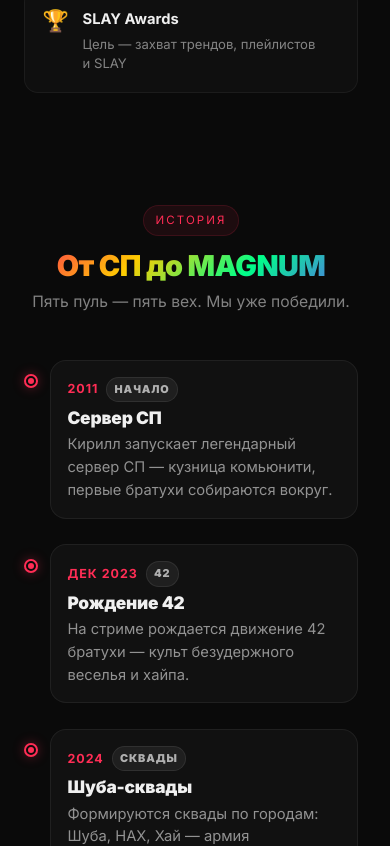
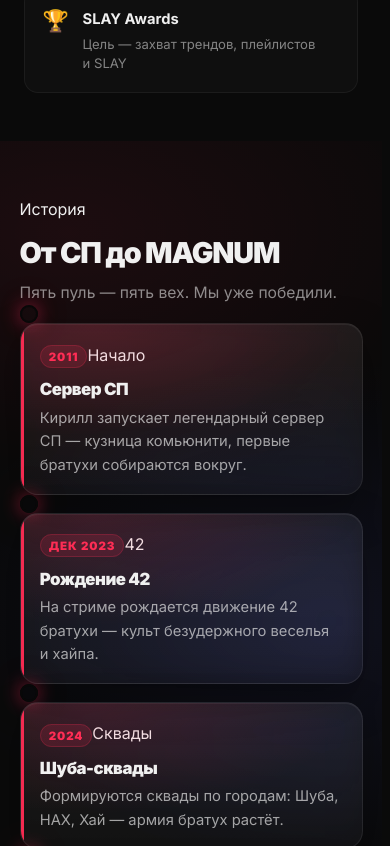
Before and after one commit to ooo-yuki/magnum-album, a React (Vite) app: page /magnum in a window 390 px wide. Shown: the part 2598-3444 px from the top of the page. Built offline with nearby package versions, Linux system fonts and the light colour scheme.

Commit message:
chore: micro 5 — CTA magnetic refine + Singles depth v3 (silent polish, tsc+build+deploy)

```diff
--- a/src/components/Singles.module.css
+++ b/src/components/Singles.module.css
@@ -46,6 +46,7 @@
 }
 
 /* singles polish v2 — hover depth 3D */
+/* singles polish v3 — refined shadow + cover lift */
 .card {
   display: flex;
   align-items: center;
@@ -91,7 +92,7 @@
   background: rgba(255, 255, 255, 0.055);
   border-color: transparent;
   transform: translateY(-4px) scale(1.01);
-  box-shadow: 0 8px 32px rgba(0,0,0,0.5), 0 0 32px rgba(255, 45, 85, 0.22), 0 0 56px rgba(88, 101, 242, 0.14);
+  box-shadow: 0 12px 36px rgba(0,0,0,0.55), 0 0 34px rgba(255, 45, 85, 0.24), 0 0 60px rgba(88, 101, 242, 0.16);
 }
 
 .card:hover::before {
--- a/src/components/Timeline.module.css
+++ b/src/components/Timeline.module.css
@@ -1,105 +1,369 @@
 .timeline {
-  padding: 4rem 1.5rem 3rem;
-  max-width: 920px;
+  position: relative;
+  padding: clamp(3.5rem, 7vw, 6rem) max(1rem, 5vw);
+  max-width: 1180px;
   margin: 0 auto;
+  overflow: clip;
+  isolation: isolate;
+}
+
+/* background grid glow */
+.timeline::before {
+  content: "";
+  position: absolute;
+  inset: 0;
+  background:
+    radial-gradient(700px 420px at 18% 8%, rgba(255, 45, 85, 0.08), transparent 62%),
+    radial-gradient(680px 420px at 88% 42%, rgba(88, 101, 242, 0.09), transparent 62%),
+    radial-gradient(640px 420px at 42% 92%, rgba(0, 255, 136, 0.06), transparent 64%);
+  pointer-events: none;
+  z-index: -1;
+}
+
+.head {
+  text-align: center;
+  max-width: 760px;
+  margin: 0 auto clamp(2.2rem, 5vw, 3.6rem);
+}
+
+.kicker {
+  display: inline-flex;
+  align-items: center;
+  gap: 0.5rem;
+  font-size: 0.72rem;
+  font-weight: 800;
+  letter-spacing: 0.14em;
+  text-transform: uppercase;
+  color: rgba(240, 240, 240, 0.62);
+  border: 1px solid rgba(255, 255, 255, 0.08);
+  background: rgba(255, 255, 255, 0.04);
+  backdrop-filter: blur(10px);
+  padding: 0.42rem 0.75rem 0.42rem 0.55rem;
+  border-radius: 100px;
+}
+
+.kickerDot {
+  width: 7px;
+  height: 7px;
+  border-radius: 999px;
+  background: #ff2d55;
+  box-shadow: 0 0 14px rgba(255, 45, 85, 0.85), 0 0 32px rgba(255, 45, 85, 0.4);
+  animation: kickerPulse 1.4s ease-in-out infinite alternate;
+}
+
+.kickerCount {
+  margin-left: 0.15rem;
+  padding: 0.1rem 0.42rem;
+  border-radius: 999px;
+  background: linear-gradient(135deg, #ff2d55, #ffcc00);
+  color: #0a0a0a;
+  font-weight: 900;
+  font-size: 0.68rem;
+  letter-spacing: 0;
+}
+
+@keyframes kickerPulse {
+  from { transform: scale(1); opacity: 0.95; }
+  to { transform: scale(1.18); opacity: 1; }
+}
+
+.title {
+  margin-top: 1rem;
+  font-size: clamp(1.8rem, 4.5vw, 3rem);
+  font-weight: 900;
+  letter-spacing: -0.04em;
+  line-height: 0.98;
+}
+
+.titleAccent {
+  background: linear-gradient(90deg, #ff2d55, #ffcc00, #00ff88, #5865f2);
+  background-size: 200% 100%;
+  -webkit-background-clip: text;
+  background-clip: text;
+  -webkit-text-fill-color: transparent;
+  animation: titleShift 4.5s ease-in-out infinite alternate;
+}
+
+@keyframes titleShift {
+  to { background-position: 100% 50%; }
+}
+
+.subtitle {
+  margin-top: 0.85rem;
+  font-size: clamp(0.98rem, 1.8vw, 1.08rem);
+  color: rgba(240, 240, 240, 0.56);
+  line-height: 1.6;
+  text-wrap: balance;
+}
+
+/* track */
+
+.trackWrap {
   position: relative;
+  padding: 0.6rem 0 1rem;
 }
-.header { text-align: center; margin-bottom: 2.8rem; }
-.badge {
-  display: inline-block;
-  font-size: 0.72rem;
-  letter-spacing: 0.18em;
-  text-transform: uppercase;
-  color: var(--accent);
-  background: rgba(255,45,85,0.08);
-  border: 1px solid rgba(255,45,85,0.14);
-  padding: 0.32rem 0.7rem;
-  border-radius: 100px;
-  margin-bottom: 0.9rem;
-}
-.title {
-  font-size: clamp(1.8rem, 4vw, 2.6rem);
-  font-weight: 900;
-  letter-spacing: -0.02em;
-  margin-bottom: 0.5rem;
-  background: var(--gradient);
-  -webkit-background-clip: text;
-  -webkit-text-fill-color: transparent;
-  background-clip: text;
-}
-.subtitle { color: rgba(240,240,240,0.52); font-size: 0.98rem; }
-.track {
-  position: relative;
-  display: flex;
-  flex-direction: column;
-  gap: 1.6rem;
-  padding-left: 2.2rem;
-}
-.line {
+
+.spine {
   position: absolute;
-  left: 14px;
+  left: 50%;
   top: 0;
   bottom: 0;
   width: 2px;
-  background: linear-gradient(180deg, var(--accent), #ffcc00, #00ff88);
-  opacity: 0.35;
-  transform-origin: top;
-  border-radius: 2px;
+  transform: translateX(-50%);
+  background: rgba(255, 255, 255, 0.07);
+  border-radius: 999px;
+  overflow: hidden;
 }
-.item { position: relative; display: flex; gap: 1rem; }
+
+.progress {
+  position: absolute;
+  inset: 0;
+  background: linear-gradient(180deg, #ff2d55, #ffcc00 32%, #00ff88 62%, #5865f2 92%);
+  border-radius: inherit;
+  transform: scaleY(0);
+  transform-origin: top center;
+  box-shadow: 0 0 18px rgba(255, 45, 85, 0.35);
+}
+
+.list {
+  list-style: none;
+  display: flex;
+  flex-direction: column;
+  gap: clamp(1.2rem, 2.8vw, 1.9rem);
+  position: relative;
+}
+
+.row {
+  display: grid;
+  grid-template-columns: 1fr 56px 1fr;
+  align-items: center;
+  gap: 0;
+  min-height: 132px;
+}
+
+/* alternate side: even rows have card left, odd rows card right visually */
+.row:nth-child(even) .card { order: 3; }
+.row:nth-child(even) .center { order: 2; }
+.row:nth-child(even) .spacer { order: 1; }
+
+.card {
+  position: relative;
+  background: linear-gradient(180deg, rgba(255, 255, 255, 0.07), rgba(255, 255, 255, 0.035));
+  border: 1px solid rgba(255, 255, 255, 0.08);
+  backdrop-filter: blur(14px) saturate(1.08);
+  border-radius: 18px;
+  padding: 1.15rem 1.2rem 1rem;
+  overflow: hidden;
+  box-shadow: 0 16px 40px rgba(0, 0, 0, 0.35), inset 0 1px 0 rgba(255, 255, 255, 0.06);
+  transition: border-color 0.25s, transform 0.25s, box-shadow 0.25s;
+}
+
+.card::before {
+  content: "";
+  position: absolute;
+  left: 0;
+  top: 0;
+  bottom: 0;
+  width: 3px;
+  background: var(--accent);
+  opacity: 0.95;
+}
+
+.card::after {
+  content: "";
+  position: absolute;
+  inset: 0;
+  background: radial-gradient(420px 180px at 20% 0%, color-mix(in srgb, var(--accent) 18%, transparent), transparent 62%);
+  opacity: 0.85;
+  pointer-events: none;
+}
+
+.card:hover {
+  border-color: color-mix(in srgb, var(--accent) 32%, rgba(255, 255, 255, 0.12));
+  box-shadow: 0 20px 56px rgba(0, 0, 0, 0.42), 0 0 0 1px color-mix(in srgb, var(--accent) 14%, transparent);
+  transform: translateY(-2px);
+}
+
+.ghost {
+  position: absolute;
+  right: 0.7rem;
+  top: 0.25rem;
+  font-size: 2.6rem;
+  font-weight: 900;
+  letter-spacing: -0.06em;
+  line-height: 1;
+  color: rgba(255, 255, 255, 0.035);
+  text-transform: uppercase;
+  pointer-events: none;
+  user-select: none;
+}
+
+.cardTop {
+  display: flex;
+  align-items: center;
+  gap: 0.55rem;
+  flex-wrap: wrap;
+  position: relative;
+  z-index: 1;
+}
+
+.date {
+  font-size: 0.72rem;
+  font-weight: 800;
+  letter-spacing: 0.08em;
+  text-transform: uppercase;
+  color: var(--accent);
+  background: color-mix(in srgb, var(--accent) 14%, transparent);
+  border: 1px solid color-mix(in srgb, var(--accent) 22%, transparent);
+  padding: 0.22rem 0.5rem;
+  border-radius: 999px;
+}
+
+.tag {
+  font-size: 0.74rem;
+  font-weight: 700;
+  letter-spacing: 0.02em;
+  color: rgba(240, 240, 240, 0.66);
+  border: 1px solid rgba(255, 255, 255, 0.08);
+  background: rgba(255, 255, 255, 0.04);
+  padding: 0.22rem 0.55rem;
+  border-radius: 999px;
+}
+
+.cardTitle {
+  margin-top: 0.75rem;
+  font-size: clamp(1.05rem, 2.2vw, 1.28rem);
+  font-weight: 900;
+  letter-spacing: -0.03em;
+  line-height: 1.1;
+  position: relative;
+  z-index: 1;
+}
+
+.cardDesc {
+  margin-top: 0.5rem;
+  font-size: 0.92rem;
+  line-height: 1.6;
+  color: rgba(240, 240, 240, 0.66);
+  text-wrap: pretty;
+  position: relative;
+  z-index: 1;
+}
+
+.cardFoot {
+  margin-top: 0.9rem;
+  display: flex;
+  align-items: center;
+  gap: 0.6rem;
+  position: relative;
+  z-index: 1;
+}
+
+.stepNum {
+  font-size: 0.72rem;
+  font-weight: 900;
+  letter-spacing: 0.08em;
+  color: rgba(240, 240, 240, 0.42);
+}
+
+.stepLine {
+  flex: 1;
+  height: 1px;
+  background: linear-gradient(90deg, rgba(255, 255, 255, 0.1), transparent);
+}
+
+.center {
+  display: flex;
+  justify-content: center;
+  align-items: center;
+  position: relative;
+  z-index: 2;
+}
+
 .dot {
+  width: 18px;
+  height: 18px;
+  border-radius: 999px;
+  position: relative;
+  box-shadow: 0 0 18px color-mix(in srgb, var(--accent, #ff2d55) 55%, transparent), 0 0 42px color-mix(in srgb, var(--accent, #ff2d55) 18%, transparent);
+  border: 2px solid rgba(10, 10, 10, 0.95);
+}
+
+.dotRing {
   position: absolute;
-  left: -2.2rem;
-  top: 0.9rem;
-  width: 14px;
-  height: 14px;
-  border-radius: 50%;
-  background: var(--bg);
-  border: 2px solid var(--accent);
-  display: grid;
-  place-items: center;
-  box-shadow: 0 0 12px rgba(255,45,85,0.35);
+  inset: -10px;
+  border-radius: 999px;
+  border: 1px solid color-mix(in srgb, var(--accent, #ff2d55) 28%, transparent);
+  opacity: 0.9;
 }
-.dot span {
-  width: 6px;
-  height: 6px;
-  border-radius: 50%;
-  background: var(--accent);
-  display: block;
+
+.dotCore {
+  position: absolute;
+  inset: 4px;
+  border-radius: 999px;
+  background: rgba(255, 255, 255, 0.92);
+  box-shadow: 0 1px 8px rgba(0, 0, 0, 0.25);
 }
-.card {
-  flex: 1;
-  background: rgba(255,255,255,0.03);
-  border: 1px solid rgba(255,255,255,0.06);
-  border-radius: 16px;
-  padding: 1.2rem 1.3rem;
-  backdrop-filter: blur(8px);
-  transition: border-color 0.22s, transform 0.22s;
-}
-.card:hover { border-color: rgba(255,45,85,0.18); transform: translateX(4px); }
-.meta { display: flex; gap: 0.5rem; align-items: center; margin-bottom: 0.45rem; }
-.date {
+
+.spacer { min-height: 1px; }
+
+.footNote {
+  margin-top: clamp(1.6rem, 4vw, 2.6rem);
+  display: flex;
+  align-items: center;
+  justify-content: center;
+  gap: 0.6rem;
+  flex-wrap: wrap;
   font-size: 0.78rem;
   font-weight: 700;
   letter-spacing: 0.08em;
   text-transform: uppercase;
-  color: var(--accent);
+  color: rgba(240, 240, 240, 0.44);
+  text-align: center;
 }
-.accent {
-  font-size: 0.68rem;
-  font-weight: 800;
-  letter-spacing: 0.08em;
-  text-transform: uppercase;
-  background: rgba(255,255,255,0.06);
-  border: 1px solid rgba(255,255,255,0.08);
-  padding: 0.18rem 0.45rem;
-  border-radius: 100px;
-  color: rgba(240,240,240,0.7);
+
+.footPulse {
+  width: 8px;
+  height: 8px;
+  border-radius: 999px;
+  background: #00ff88;
+  box-shadow: 0 0 12px rgba(0, 255, 136, 0.7);
+  animation: footPulse 1.2s ease-in-out infinite alternate;
 }
-.cardTitle { font-size: 1.08rem; font-weight: 800; margin-bottom: 0.35rem; letter-spacing: -0.01em; }
-.cardDesc { font-size: 0.92rem; line-height: 1.55; color: rgba(240,240,240,0.58); }
-@media (max-width: 600px) {
-  .track { padding-left: 1.6rem; }
-  .dot { left: -1.6rem; }
-  .card { padding: 1rem 1.05rem; }
+
+.foot42 {
+  padding: 0.12rem 0.42rem;
+  border-radius: 999px;
+  background: rgba(255, 255, 255, 0.06);
+  border: 1px solid rgba(255, 255, 255, 0.08);
+  color: rgba(240, 240, 240, 0.68);
+  letter-spacing: 0;
 }
+
+@keyframes footPulse {
+  from { transform: scale(1); }
+  to { transform: scale(1.25); }
+}
+
+@media (max-width: 820px) {
+  .row {
+    grid-template-columns: 44px 1fr;
+    min-height: auto;
+  }
+  .spine {
+    left: 22px;
+    transform: none;
+  }
+  .row:nth-child(even) .card { order: initial; }
+  .row:nth-child(even) .center { order: initial; }
+  .row:nth-child(even) .spacer { order: initial; }
+  .center { order: 1; align-self: start; padding-top: 1.35rem; }
+  .card { order: 2; }
+  .spacer { display: none; }
+  .ghost { font-size: 2rem; }
+}
+
+@media (prefers-reduced-motion: reduce) {
+  .kickerDot, .titleAccent, .footPulse { animation: none !important; }
+  .card { transform: none !important; }
+}
```
